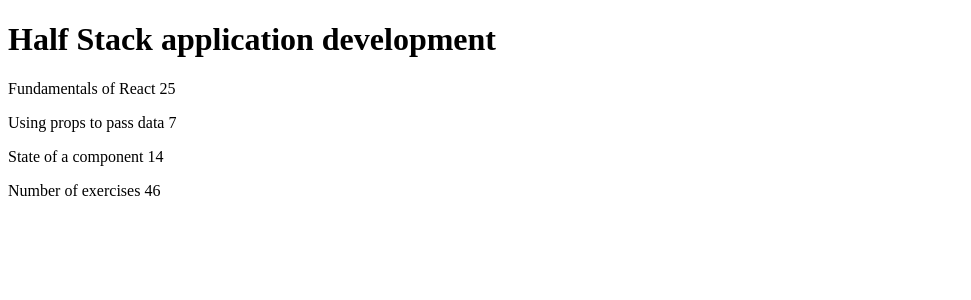
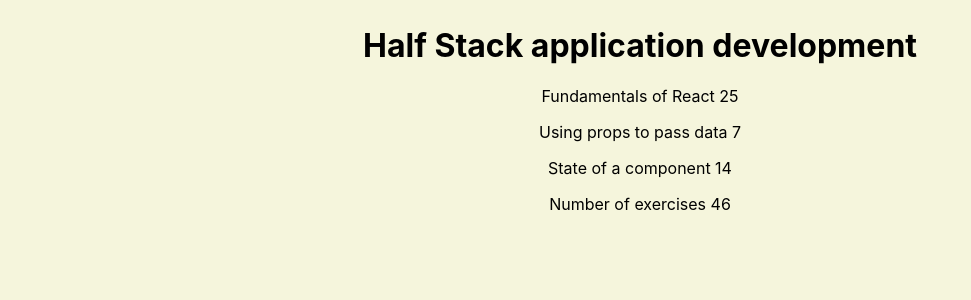
Before and after one commit to JonathanVDV25/web3, a React (Create React App) app in the folder exercices/module1/exercices/ex1.1/: page / in a window 1280 px wide. Shown: the top 300 px of the page, without its empty margins (0-971 px from the left). Built offline with nearby package versions, Linux system fonts and the light colour scheme.

Commit message:
1.1-1.2 : CSS style

```diff
--- /dev/null
+++ b/exercices/module1/exercices/ex1.1/src/components/App/App.css
@@ -0,0 +1,3 @@
+div {
+    text-align: center;
+}
--- a/exercices/module1/exercices/ex1.1/src/components/App/App.js
+++ b/exercices/module1/exercices/ex1.1/src/components/App/App.js
@@ -1,6 +1,8 @@
 import Content from "components/Content/Content";
 import Header from "components/Header/Header";
-import Total from  "components/Total/Total";
+import Total from "components/Total/Total";
+import './App.css'
+
 
 
 const App = () => {
--- /dev/null
+++ b/exercices/module1/exercices/ex1.1/src/index.css
@@ -0,0 +1,14 @@
+body {
+    margin: 2%;
+    font-family: -apple-system, BlinkMacSystemFont, 'Segoe UI', 'Roboto', 'Oxygen',
+      'Ubuntu', 'Cantarell', 'Fira Sans', 'Droid Sans', 'Helvetica Neue',
+      sans-serif;
+    -webkit-font-smoothing: antialiased;
+    -moz-osx-font-smoothing: grayscale;
+    background-color: beige;
+  }
+
+  code {
+    font-family: source-code-pro, Menlo, Monaco, Consolas, 'Courier New',
+      monospace;
+  }
--- a/exercices/module1/exercices/ex1.1/src/index.js
+++ b/exercices/module1/exercices/ex1.1/src/index.js
@@ -1,5 +1,6 @@
 import React from 'react';
 import ReactDOM from 'react-dom/client';
 import App from 'components/App/App';
+import './index.css';
 
 ReactDOM.createRoot(document.getElementById('root')).render(<App />);
```
